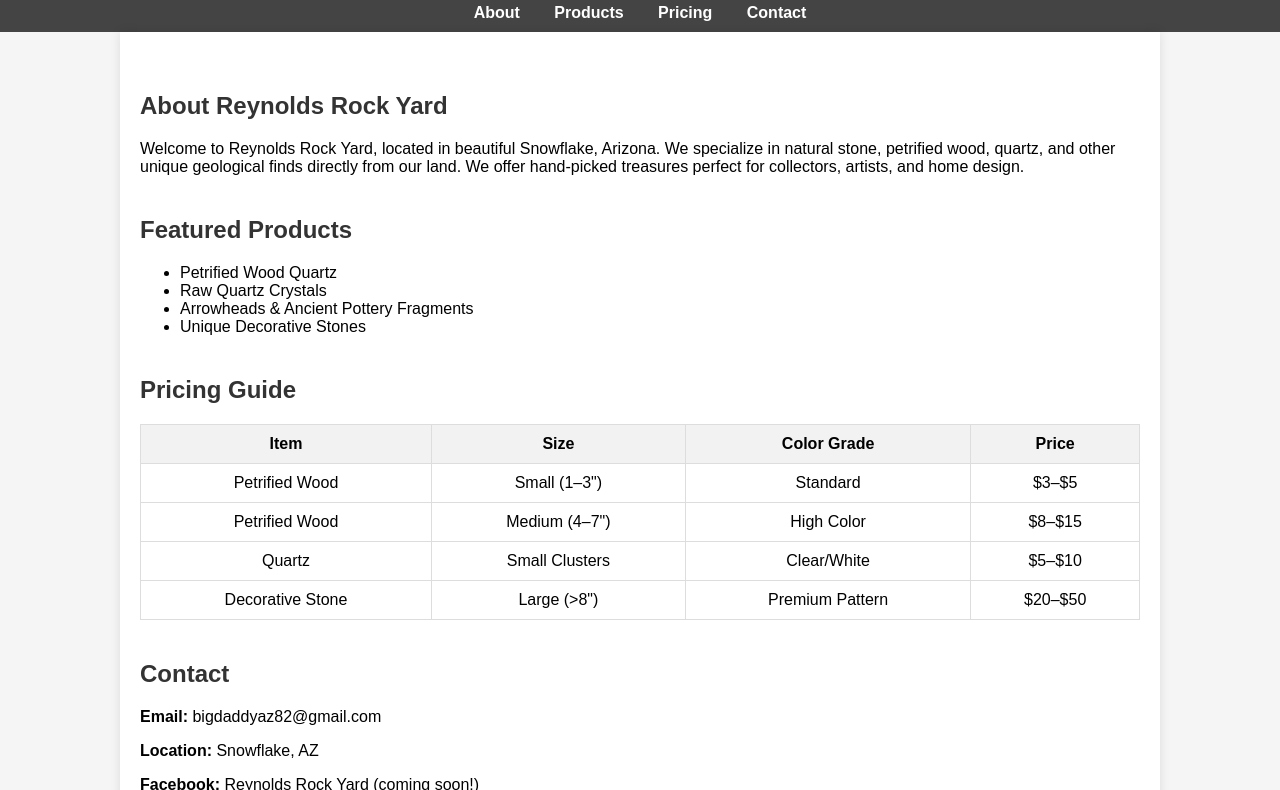
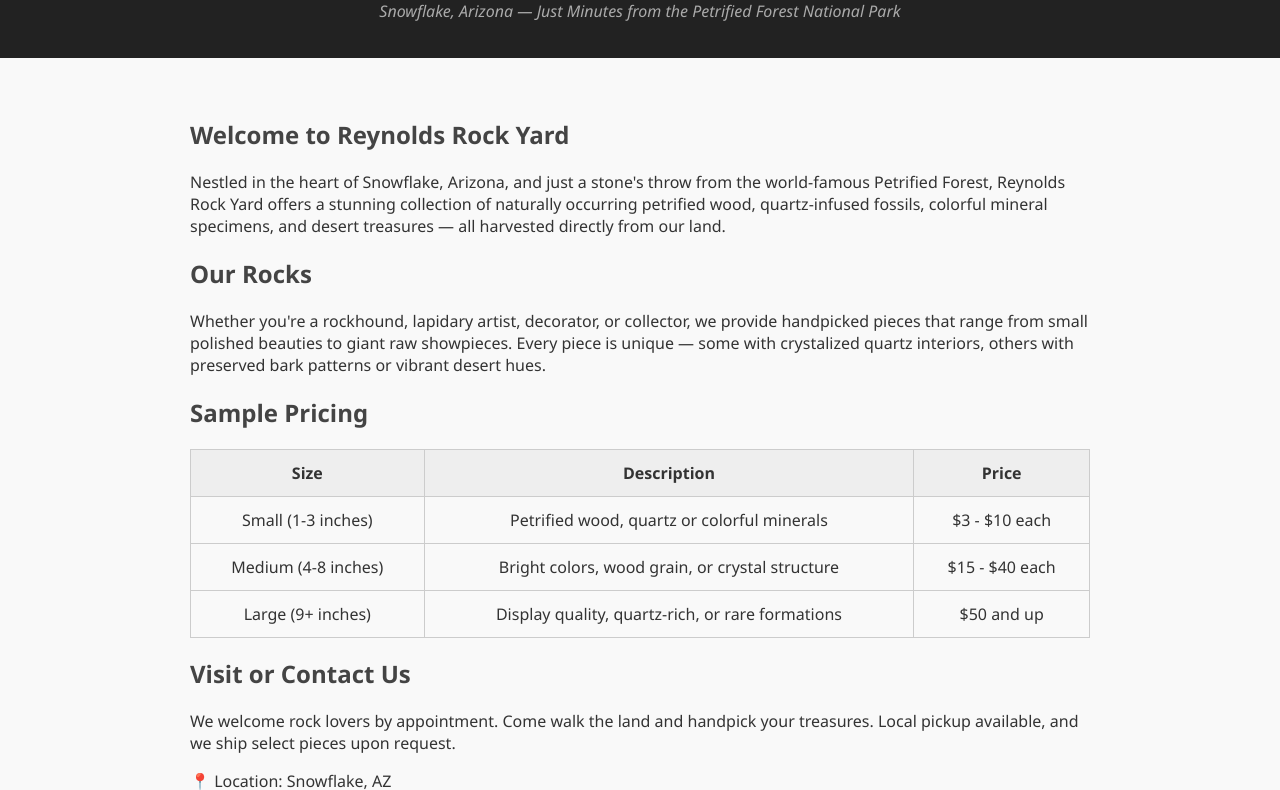
Before and after one commit to bigdaddyaz82/rockyard, a plain HTML site: page index.html in a window 1280 px wide. Shown: the part 101-891 px from the top of the page. Drawn offline with Linux system fonts and the light colour scheme.

Commit message:
Update index.html

```diff
--- a/index.html
+++ b/index.html
@@ -6,155 +6,119 @@
   <title>Reynolds Rock Yard</title>
   <style>
     body {
-      font-family: Arial, sans-serif;
-      background-color: #f5f5f5;
+      font-family: 'Segoe UI', Tahoma, Geneva, Verdana, sans-serif;
       margin: 0;
-      padding: 0;
+      background: #f9f9f9;
+      color: #333;
     }
-
     header {
-      background-color: #222;
-      color: white;
-      padding: 20px 0;
+      background: #222;
+      padding: 20px;
       text-align: center;
     }
-
-    .logo-text {
-      font-size: 48px;
+    .title span:first-child {
+      color: yellow;
+    }
+    .title span:last-child {
+      color: red;
+    }
+    .title {
+      font-size: 3rem;
       font-weight: bold;
-      background: linear-gradient(to top, red 50%, yellow 50%);
-      -webkit-background-clip: text;
-      -webkit-text-fill-color: transparent;
     }
-
-    nav {
-      background-color: #444;
-      padding: 10px;
+    section {
+      padding: 40px 20px;
+      max-width: 900px;
+      margin: auto;
+    }
+    h2 {
+      color: #444;
+    }
+    .pricing-table {
+      margin-top: 20px;
+      border-collapse: collapse;
+      width: 100%;
+    }
+    .pricing-table th,
+    .pricing-table td {
+      border: 1px solid #ccc;
+      padding: 12px;
       text-align: center;
     }
-
-    nav a {
-      color: white;
-      text-decoration: none;
-      margin: 0 15px;
-      font-weight: bold;
+    .pricing-table th {
+      background-color: #eee;
     }
-
-    .container {
-      max-width: 1000px;
-      margin: auto;
+    footer {
+      text-align: center;
       padding: 20px;
-      background-color: white;
-      box-shadow: 0 0 10px rgba(0,0,0,0.1);
-    }
-
-    h2 {
-      color: #333;
-      margin-top: 40px;
-    }
-
-    .price-table {
-      width: 100%;
-      border-collapse: collapse;
-    }
-
-    .price-table th, .price-table td {
-      border: 1px solid #ddd;
-      padding: 10px;
-      text-align: center;
-    }
-
-    .price-table th {
-      background-color: #f2f2f2;
-    }
-
-    footer {
-      background-color: #222;
-      color: white;
-      text-align: center;
-      padding: 15px 0;
-      margin-top: 40px;
+      background: #222;
+      color: #fff;
     }
   </style>
 </head>
 <body>
+
   <header>
-    <div class="logo-text">REYNOLDS ROCK YARD</div>
+    <div class="title">
+      <span>REYNOLDS</span><span> ROCK YARD</span>
+    </div>
+    <p style="color: #aaa; font-style: italic;">Snowflake, Arizona — Just Minutes from the Petrified Forest National Park</p>
   </header>
 
-  <nav>
-    <a href="#about">About</a>
-    <a href="#products">Products</a>
-    <a href="#pricing">Pricing</a>
-    <a href="#contact">Contact</a>
-  </nav>
+  <section>
+    <h2>Welcome to Reynolds Rock Yard</h2>
+    <p>
+      Nestled in the heart of Snowflake, Arizona, and just a stone's throw from the world-famous Petrified Forest, Reynolds Rock Yard offers a stunning collection of naturally occurring petrified wood, quartz-infused fossils, colorful mineral specimens, and desert treasures — all harvested directly from our land.
+    </p>
 
-  <div class="container">
-    <section id="about">
-      <h2>About Reynolds Rock Yard</h2>
-      <p>Welcome to Reynolds Rock Yard, located in beautiful Snowflake, Arizona. We specialize in natural stone, petrified wood, quartz, and other unique geological finds directly from our land. We offer hand-picked treasures perfect for collectors, artists, and home design.</p>
-    </section>
+    <h2>Our Rocks</h2>
+    <p>
+      Whether you're a rockhound, lapidary artist, decorator, or collector, we provide handpicked pieces that range from small polished beauties to giant raw showpieces. Every piece is unique — some with crystalized quartz interiors, others with preserved bark patterns or vibrant desert hues.
+    </p>
 
-    <section id="products">
-      <h2>Featured Products</h2>
-      <ul>
-        <li>Petrified Wood Quartz</li>
-        <li>Raw Quartz Crystals</li>
-        <li>Arrowheads & Ancient Pottery Fragments</li>
-        <li>Unique Decorative Stones</li>
-      </ul>
-    </section>
-
-    <section id="pricing">
-      <h2>Pricing Guide</h2>
-      <table class="price-table">
+    <h2>Sample Pricing</h2>
+    <table class="pricing-table">
       <thead>
         <tr>
-            <th>Item</th>
           <th>Size</th>
-            <th>Color Grade</th>
+          <th>Description</th>
           <th>Price</th>
         </tr>
       </thead>
       <tbody>
         <tr>
-            <td>Petrified Wood</td>
-            <td>Small (1–3")</td>
-            <td>Standard</td>
-            <td>$3–$5</td>
+          <td>Small (1-3 inches)</td>
+          <td>Petrified wood, quartz or colorful minerals</td>
+          <td>$3 - $10 each</td>
         </tr>
         <tr>
-            <td>Petrified Wood</td>
-            <td>Medium (4–7")</td>
-            <td>High Color</td>
-            <td>$8–$15</td>
+          <td>Medium (4-8 inches)</td>
+          <td>Bright colors, wood grain, or crystal structure</td>
+          <td>$15 - $40 each</td>
         </tr>
         <tr>
-            <td>Quartz</td>
-            <td>Small Clusters</td>
-            <td>Clear/White</td>
-            <td>$5–$10</td>
-          </tr>
-          <tr>
-            <td>Decorative Stone</td>
-            <td>Large (>8")</td>
-            <td>Premium Pattern</td>
-            <td>$20–$50</td>
+          <td>Large (9+ inches)</td>
+          <td>Display quality, quartz-rich, or rare formations</td>
+          <td>$50 and up</td>
         </tr>
       </tbody>
     </table>
+
+    <h2>Visit or Contact Us</h2>
+    <p>
+      We welcome rock lovers by appointment. Come walk the land and handpick your treasures. Local pickup available, and we ship select pieces upon request.
+    </p>
+    <p>
+      📍 Location: Snowflake, AZ<br />
+      📞 Call/Text: (480) 465-9603<br />
+      📧 Email: bigdaddyaz82@gmail.com<br />
+      🪨 Instagram/Facebook: Reynolds Rock Yard
+    </p>
   </section>
-
-    <section id="contact">
-      <h2>Contact</h2>
-      <p><strong>Email:</strong> bigdaddyaz82@gmail.com</p>
-      <p><strong>Location:</strong> Snowflake, AZ</p>
-      <p><strong>Facebook:</strong> Reynolds Rock Yard (coming soon!)</p>
-    </section>
-  </div>
 
   <footer>
     &copy; 2025 Reynolds Rock Yard. All rights reserved.
   </footer>
+
 </body>
 </html>
```
Lines whose indentation alone changed are shown as unchanged.
